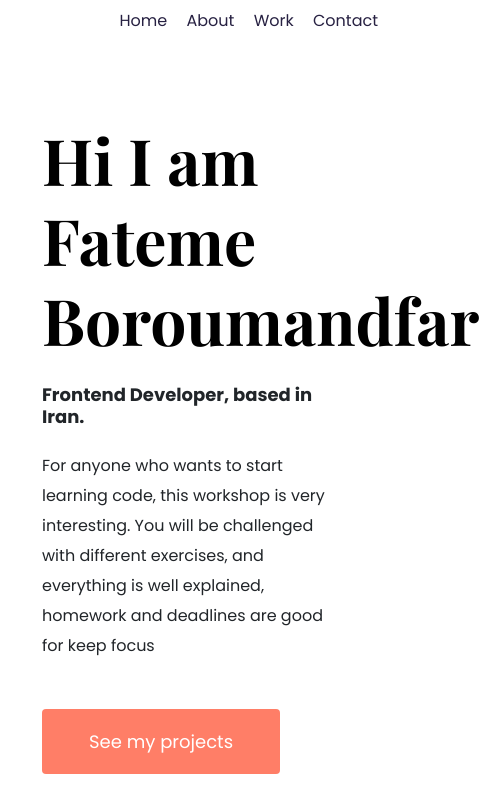
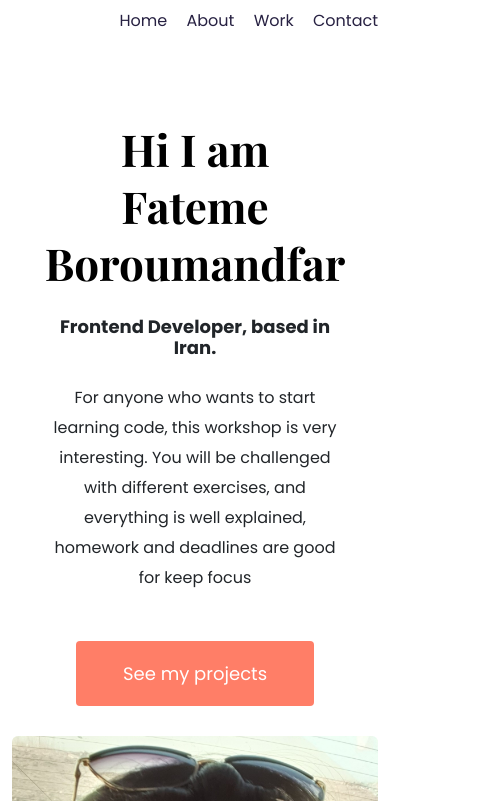
Before and after one commit to Fatemeboroumand/responsive-final-project, a plain HTML site: page about.html in a window 390 px wide. Shown: the top 801 px of the page, 479 px wide, since content can reach past the window. Drawn offline with nearby package versions, Linux system fonts and the light colour scheme.

Commit message:
make about page responsive

```diff
--- a/style/style.css
+++ b/style/style.css
@@ -187,4 +187,11 @@ nav li {
     text-align: center;
     padding: 0px;
   }
+  .content h1 {
+    font-size: 44px;
+    line-height: 1.3;
+  }
+  .about-section-content {
+    text-align: center;
+  }
 }
```
